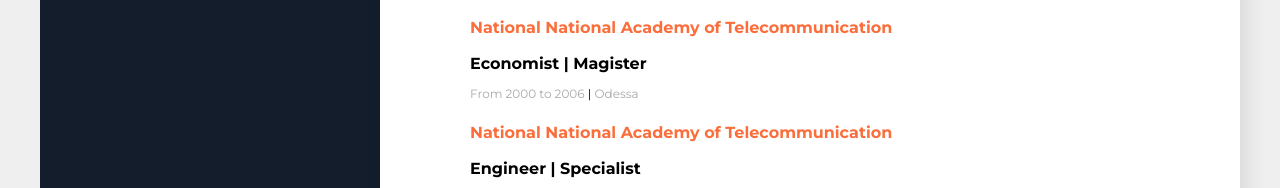
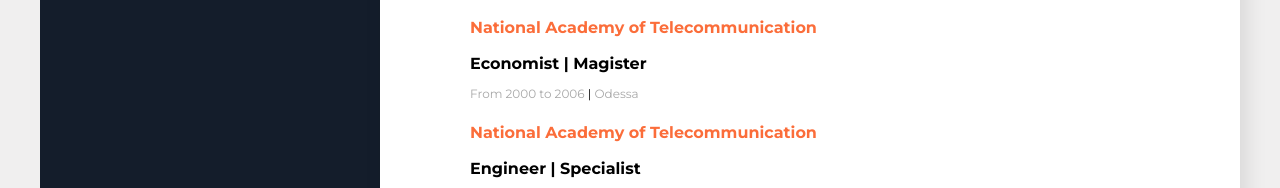
Before and after one commit to Viksia/resume-project, a plain HTML site: page index.html in a window 1280 px wide. Shown: the part 1752-1940 px from the top of the page. Drawn offline with Linux system fonts and the light colour scheme.

Commit message:
Changed name of the academy

```diff
--- a/index.html
+++ b/index.html
@@ -144,12 +144,12 @@
                     <p class="period">From 2008 to 2010<span class="line"> | </span>Kyiv</p>
                 </div>
                 <div>
-                    <h4 class="institute">National National Academy of Telecommunication</h4>
+                    <h4 class="institute">National Academy of Telecommunication</h4>
                     <p class="specialization">Economist | Magister</p>
                     <p class="period">From 2000 to 2006<span class="line"> | </span>Odessa</p>
                 </div>
                 <div>
-                    <h4 class="institute">National National Academy of Telecommunication</h4>
+                    <h4 class="institute">National Academy of Telecommunication</h4>
                     <p class="specialization">Engineer | Specialist</p>
                     <p class="period">From 2000 to 2006<span class="line"> | </span>Odessa</p>
 
```
